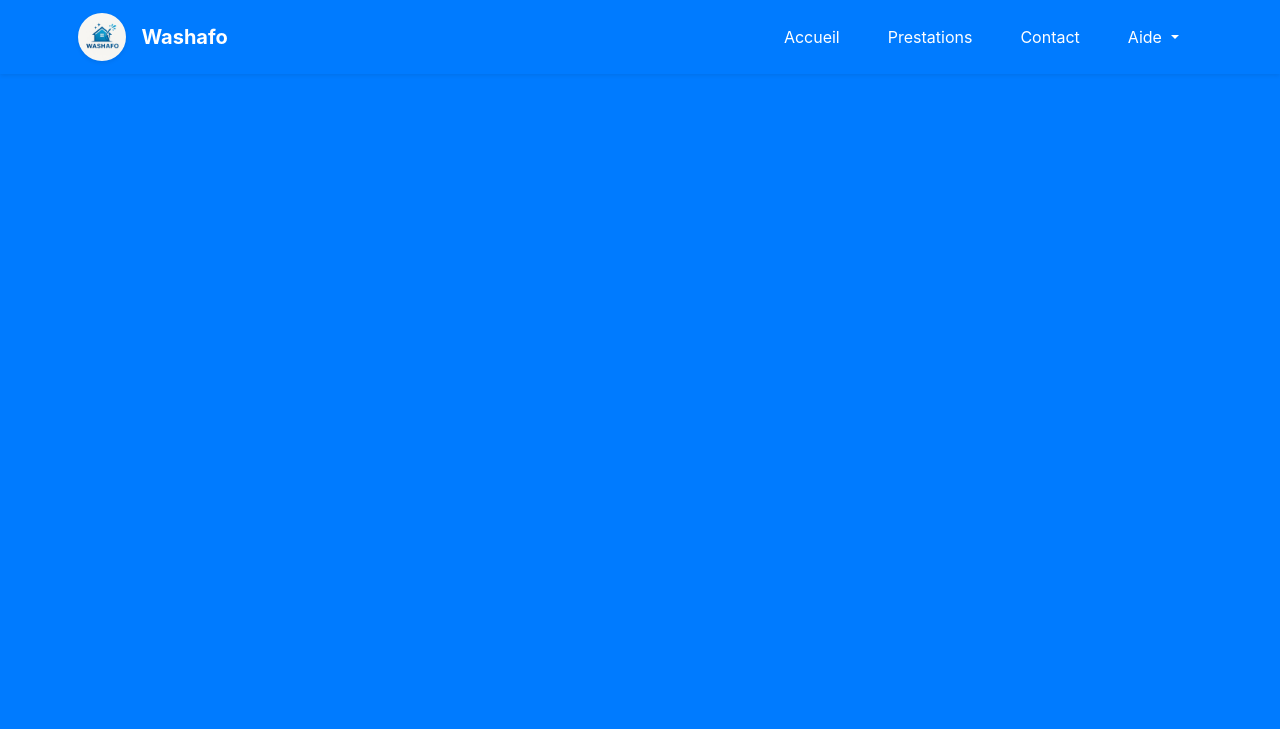
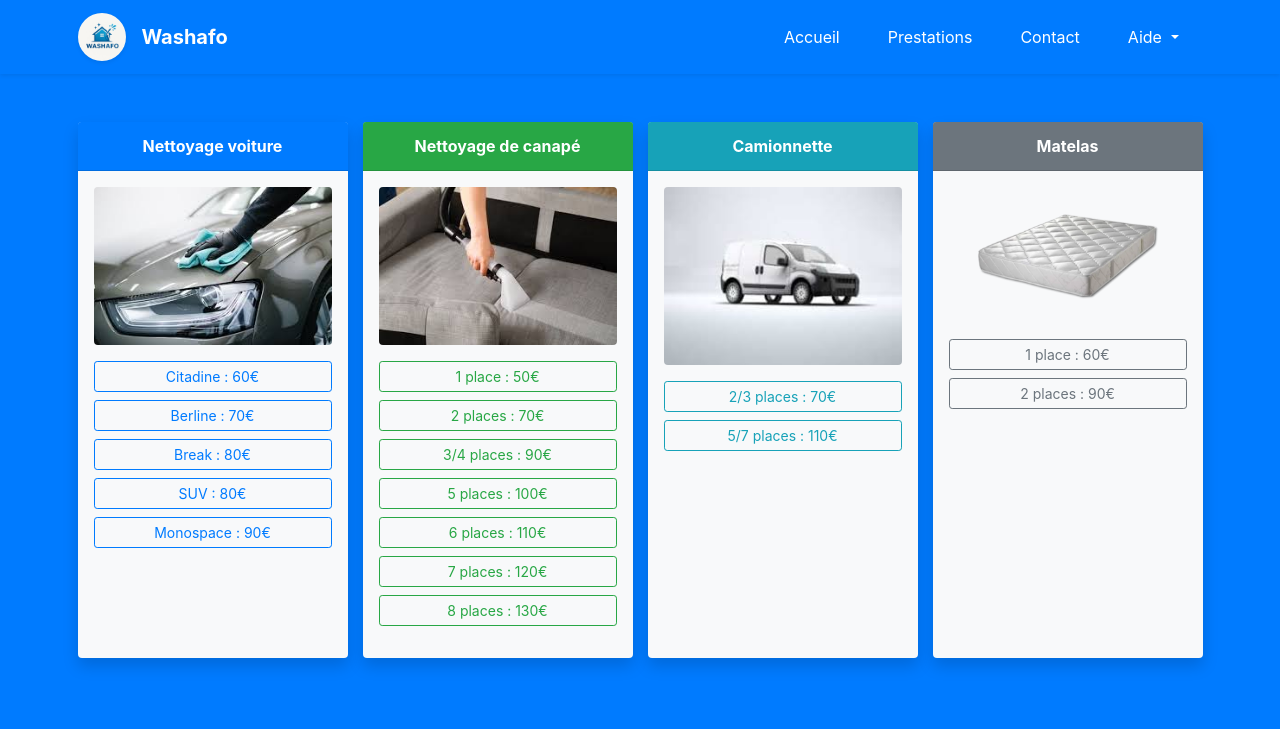
Before and after one commit to Medou13500/Washafo, a PHP site: page /index.php?page=prestation in a window 1280 px wide. Shown: the top 729 px of the page. Run offline with PHP 8.4, Linux system fonts and the light colour scheme; some libraries are stand-ins or nearby versions.

Commit message:
formulaire de contact + prestation de service

```diff
--- a/includes/header.php
+++ b/includes/header.php
@@ -1,4 +1,3 @@
-
 <title>Washafo</title>
   <!-- CSS Bootstrap, AdminLTE, FontAwesome -->
     <link rel="stylesheet" href="https://cdn.jsdelivr.net/npm/bootstrap@4.6.2/dist/css/bootstrap.min.css">
@@ -10,14 +9,11 @@
     <script src="https://cdn.jsdelivr.net/npm/bootstrap@4.6.2/dist/js/bootstrap.bundle.min.js"></script>
     <script src="https://cdn.jsdelivr.net/npm/admin-lte@3.1/dist/js/adminlte.min.js"></script>
 </head>
-
 <body class="bg-primary text-white">
-
     <nav class="navbar navbar-expand-lg navbar-dark bg-primary shadow-sm py-2">
     <div class="container d-flex align-items-center justify-content-between">
-
         <!-- Logo -->
-    <a class="navbar-brand d-flex align-items-center" href="home.php">
+        <a class="navbar-brand d-flex align-items-center" href="?page=home">
         <img src="../public /assets/img/logo2.png" alt="Logo Washafo"
             class="rounded-circle shadow-sm mr-2" style="width: 48px; height: 48px; object-fit: cover;">
         <span class="font-weight-bold ml-2">Washafo</span>
@@ -28,7 +24,7 @@
             <span class="navbar-toggler-icon"></span>
             </button>
 
-    <!-- Menu -->
+        <!-- Menu  -->
             <div class="collapse navbar-collapse" id="navbarContent">
             <ul class="navbar-nav ml-auto">
                 <li class="nav-item px-2">
--- a/pages/prestation.php
+++ b/pages/prestation.php
@@ -0,0 +1,75 @@
+<style>
+  .card:hover {
+    transform: scale(1.02);
+    transition: transform 0.3s ease-in-out;
+  }
+</style>
+<div class="container py-5">
+  <div class="row justify-content-center align-items-stretch">
+
+    <!-- Carte 1 : Voiture -->
+        <div class="col-md-3 mb-4 d-flex">
+        <div class="card bg-light text-dark shadow text-center h-100 w-100">
+            <div class="card-header font-weight-bold bg-primary text-white">Nettoyage voiture</div>
+            <div class="mt-2 px-3">
+            <img src="../public /assets/img/NettoyageVoiture.jpeg" class="img-fluid rounded mt-2" alt="Voiture">
+            </div>
+            <div class="card-body p-3">
+            <div class="btn btn-outline-primary btn-sm btn-block mb-2">Citadine : 60€</div>
+            <div class="btn btn-outline-primary btn-sm btn-block mb-2">Berline : 70€</div>
+            <div class="btn btn-outline-primary btn-sm btn-block mb-2">Break : 80€</div>
+            <div class="btn btn-outline-primary btn-sm btn-block mb-2">SUV : 80€</div>
+            <div class="btn btn-outline-primary btn-sm btn-block">Monospace : 90€</div>
+            </div>
+        </div>
+        </div>
+
+    <!-- Carte 2 : Canapé -->
+        <div class="col-md-3 mb-4 d-flex">
+        <div class="card bg-light text-dark shadow text-center h-100 w-100">
+            <div class="card-header font-weight-bold bg-success text-white">Nettoyage de canapé</div>
+            <div class="mt-2 px-3">
+            <img src="../public /assets/img/nettoyageCanapé.jpeg" class="img-fluid rounded mt-2" alt="Canapé">
+            </div>
+            <div class="card-body p-3">
+            <div class="btn btn-outline-success btn-sm btn-block mb-2">1 place : 50€</div>
+            <div class="btn btn-outline-success btn-sm btn-block mb-2">2 places : 70€</div>
+            <div class="btn btn-outline-success btn-sm btn-block mb-2">3/4 places : 90€</div>
+            <div class="btn btn-outline-success btn-sm btn-block mb-2">5 places : 100€</div>
+            <div class="btn btn-outline-success btn-sm btn-block mb-2">6 places : 110€</div>
+            <div class="btn btn-outline-success btn-sm btn-block mb-2">7 places : 120€</div>
+            <div class="btn btn-outline-success btn-sm btn-block">8 places : 130€</div>
+            </div>
+        </div>
+        </div>
+
+    <!-- Carte 3 : Camionnette -->
+        <div class="col-md-3 mb-4 d-flex">
+        <div class="card bg-light text-dark shadow text-center h-100 w-100">
+            <div class="card-header font-weight-bold bg-info text-white">Camionnette</div>
+            <div class="mt-2 px-3">
+            <img src="../public /assets/img/NettoyageCamionnete.jpeg" class="img-fluid rounded mt-2" alt="Camionnette">
+            </div>
+            <div class="card-body p-3">
+            <div class="btn btn-outline-info btn-sm btn-block mb-2">2/3 places : 70€</div>
+            <div class="btn btn-outline-info btn-sm btn-block">5/7 places : 110€</div>
+            </div>
+        </div>
+        </div>
+
+    <!-- Carte 4 : Matelas -->
+        <div class="col-md-3 mb-4 d-flex">
+        <div class="card bg-light text-dark shadow text-center h-100 w-100">
+            <div class="card-header font-weight-bold bg-secondary text-white">Matelas</div>
+            <div class="mt-2 px-3">
+            <img src="../public /assets/img/matelas.webp" class="img-fluid rounded mt-2" alt="Matelas">
+            </div>
+            <div class="card-body p-3">
+            <div class="btn btn-outline-secondary btn-sm btn-block mb-2">1 place : 60€</div>
+            <div class="btn btn-outline-secondary btn-sm btn-block">2 places : 90€</div>
+            </div>
+            </div>
+            </div>
+
+        </div> <!-- /row -->
+        </div> <!-- /container -->
```
Lines whose indentation alone changed are shown as unchanged.
